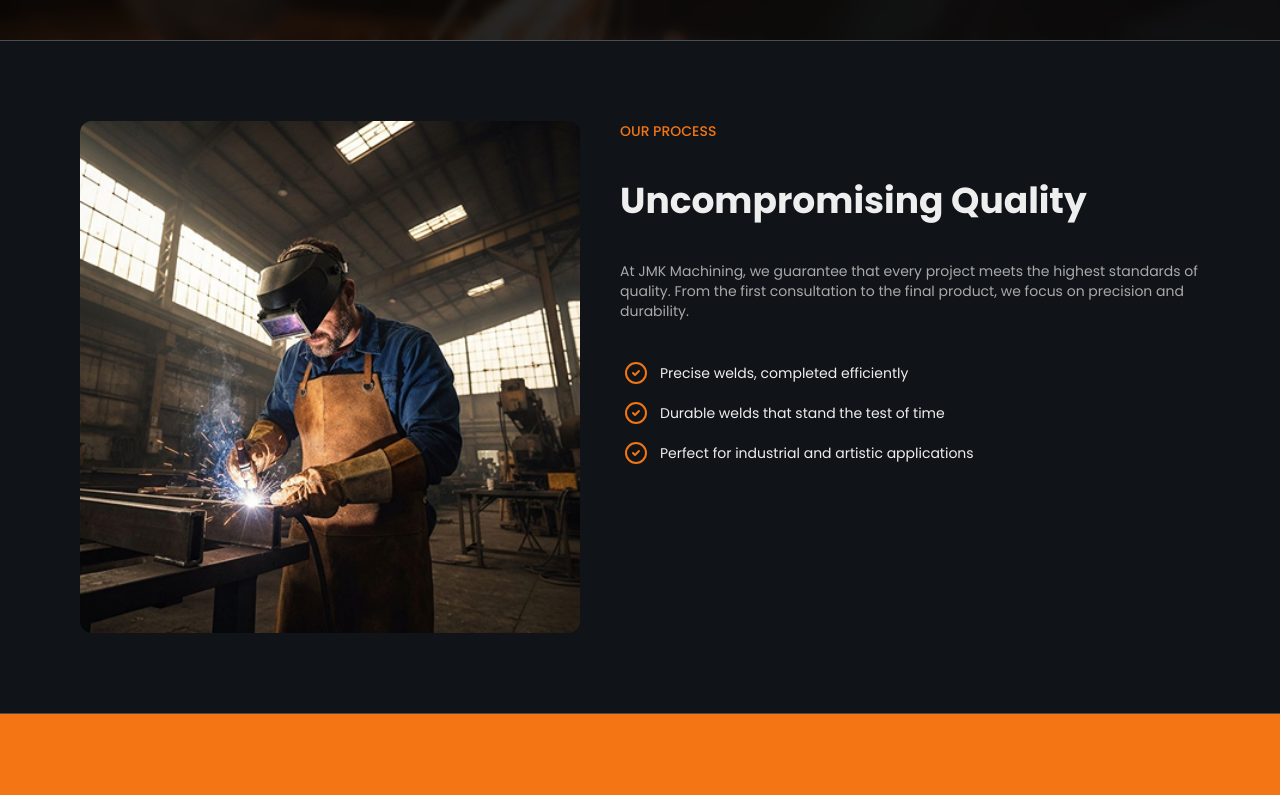
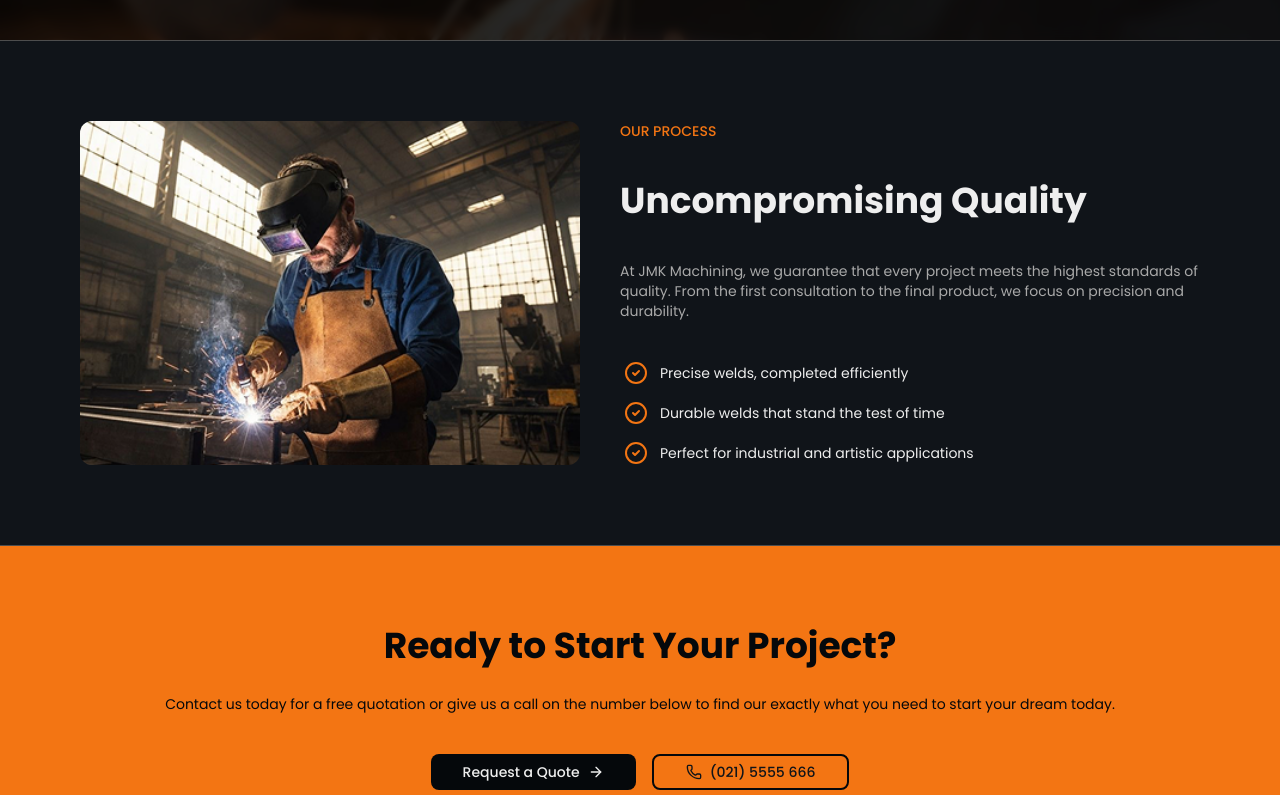
Before and after one commit to Michael1840/jmk-machining, a Next.js app: page /services in a window 1280 px wide. Shown: the part 760-1555 px from the top of the page. Built offline with nearby package versions, Linux system fonts and the light colour scheme.

Commit message:
Added animations

```diff
--- a/app/globals.css
+++ b/app/globals.css
@@ -40,6 +40,12 @@
   }
 }
 
+@layer base {
+  html {
+    scroll-behavior: smooth;
+  }
+}
+
 body {
   background: var(--app-background);
   color: var(--text-primary);
--- a/app/layout.tsx
+++ b/app/layout.tsx
@@ -4,6 +4,7 @@ import { Poppins } from 'next/font/google';
 import './globals.css';
 import Footer from '@/components/footer/Footer';
 import HamburgerNav from '@/components/navbar/HamburgerNav';
+import ScrollToTop from '@/components/animator/ScrollToTop';
 
 const poppins = Poppins({
   subsets: ['latin'],
@@ -25,6 +26,7 @@ export default function RootLayout({
   return (
     <html lang="en">
       <body className={`${poppins.variable} font-sans antialiased`}>
+        {/* <ScrollToTop /> */}
         <Navbar />
         <main>{children}</main>
         <Footer />
--- /dev/null
+++ b/components/animator/RevealSection.tsx
@@ -0,0 +1,42 @@
+'use client';
+
+import { useRef, useState, useEffect, ReactNode } from 'react';
+import { twMerge } from 'tailwind-merge';
+
+export default function RevealSection({
+  children,
+  className,
+}: {
+  children: ReactNode;
+  className?: string;
+}) {
+  const ref = useRef<HTMLDivElement>(null);
+  const [visible, setVisible] = useState(false);
+
+  useEffect(() => {
+    const observer = new IntersectionObserver(
+      ([entry]) => {
+        if (!entry.isIntersecting) return;
+        setVisible(true);
+        observer.unobserve(entry.target);
+      },
+      { threshold: 0.1 },
+    );
+
+    if (ref.current) observer.observe(ref.current);
+    return () => observer.disconnect();
+  }, []);
+
+  return (
+    <div
+      ref={ref}
+      className={twMerge(
+        'transition-all duration-700 ease-out',
+        visible ? 'opacity-100 translate-y-0' : 'opacity-0 translate-y-10',
+        className,
+      )}
+    >
+      {children}
+    </div>
+  );
+}
--- /dev/null
+++ b/components/animator/ScrollToTop.tsx
@@ -0,0 +1,14 @@
+'use client';
+
+import { useEffect } from 'react';
+import { usePathname } from 'next/navigation';
+
+export default function ScrollToTop() {
+  const pathname = usePathname();
+
+  useEffect(() => {
+    window.scrollTo(0, 0);
+  }, [pathname]);
+
+  return null;
+}
--- /dev/null
+++ b/components/containers/ImageWrapper.tsx
@@ -0,0 +1,25 @@
+// components/ImageWrapper.tsx
+import Image from 'next/image';
+import { twMerge } from 'tailwind-merge';
+import RevealSection from '../animator/RevealSection';
+
+export default function ImageWrapper({
+  src,
+  alt,
+  className,
+}: {
+  src: string;
+  alt: string;
+  className?: string;
+}) {
+  return (
+    <RevealSection
+      className={twMerge(
+        'relative flex-1 min-w-75 max-w-125 self-stretch rounded-xl overflow-hidden',
+        className,
+      )}
+    >
+      <Image src={src} alt={alt} fill className="object-cover" />
+    </RevealSection>
+  );
+}
--- a/components/hero/HeroContainer.tsx
+++ b/components/hero/HeroContainer.tsx
@@ -2,7 +2,7 @@ import Image from 'next/image';
 import { ReactNode } from 'react';
 
 import { twMerge } from 'tailwind-merge';
-import Section from '../section/Section';
+import RevealSection from '../animator/RevealSection';
 
 export default function HeroContainer({
   children,
@@ -14,7 +14,7 @@ export default function HeroContainer({
   className?: string;
 }) {
   return (
-    <div className="relative w-full h-dvh">
+    <div className="relative w-full h-dvh ">
       <Image
         src={image}
         alt="Hero"
@@ -22,7 +22,6 @@ export default function HeroContainer({
         style={{ objectFit: 'cover' }}
         priority
       />
-
       <div
         className={twMerge(
           'absolute inset-0 flex items-center justify-center bg-black/85 backdrop-blur-xs px-4 py-16 md:p-20',
--- a/components/pages/about/StoryContainer.tsx
+++ b/components/pages/about/StoryContainer.tsx
@@ -1,38 +1,37 @@
+import RevealSection from '@/components/animator/RevealSection';
+import ImageWrapper from '@/components/containers/ImageWrapper';
 import Section from '@/components/section/Section';
 
 export default function StoryContainer() {
   return (
     <Section className="flex flex-wrap-reverse gap-10 bg-app-container border-y border-border-secondary justify-center">
-      <img
-        src={'/drill.png'}
-        alt="Drill image"
-        className="flex-1 min-w-75 max-w-125 self-stretch object-cover rounded-xl"
-      />
+      <ImageWrapper alt="Drill image" src="/drill.png" />
       <div className="flex-1 min-w-1/2">
         <div className="flex flex-col gap-10">
-          <h3 className="font-medium text-sm text-accent text-center md:text-left">
-            WHY CHOOSE US
-          </h3>
+          <RevealSection>
             <h1 className="font-bold text-3xl md:text-4xl text-center md:text-left text-text-primary">
               Our Story
             </h1>
+          </RevealSection>
+          <RevealSection>
             <p className="text-xs md:text-sm text-text-secondary text-center md:text-left">
               What began as a passion in a home garage has grown into a
               comprehensive machining and fabrication facility. Founder and red
-            seal certified fitter and turner, James Kruger, inherited the trade
-            from his father and has devoted himself to perfecting the craft of
-            metalwork.
+              seal certified fitter and turner, James Kruger, inherited the
+              trade from his father and has devoted himself to perfecting the
+              craft of metalwork.
               <br />
               <br />
               Over the years, we've invested in cutting-edge technology and
-            assembled a team of certified machinists who share our commitment to
-            excellence. Today, we serve a diverse clientele, from individual
-            clients to major industrial firms.
+              assembled a team of certified machinists who share our commitment
+              to excellence. Today, we serve a diverse clientele, from
+              individual clients to major industrial firms.
               <br />
               <br />
               Our mission is clear: to provide superior machining services with
               honesty, accuracy, and a personalized approach that sets us apart.
             </p>
+          </RevealSection>
         </div>
       </div>
     </Section>
--- a/components/pages/about/ValuesContainer.tsx
+++ b/components/pages/about/ValuesContainer.tsx
@@ -1,3 +1,4 @@
+import RevealSection from '@/components/animator/RevealSection';
 import ValueItem from './ValueItem';
 
 import Section from '@/components/section/Section';
@@ -8,13 +9,18 @@ export default function ValuesContainer() {
   return (
     <Section className="flex flex-col gap-10 bg-app-background">
       <div className="gap-20">
+        <RevealSection>
           <h3 className="font-medium text-sm mt-5 text-accent text-center">
             OUR VALUES
           </h3>
+        </RevealSection>
+        <RevealSection>
           <h1 className="font-bold text-3xl md:text-4xl text-center text-text-primary mt-10">
             What Drives Us Forward
           </h1>
+        </RevealSection>
       </div>
+      <RevealSection>
         <div className="flex flex-col sm:flex-row">
           <ValueItem
             icon={<Medal size={32} className="stroke-accent" />}
@@ -32,6 +38,7 @@ export default function ValuesContainer() {
             description="We ensure consistent reliability through proactive maintenance and transparent communication."
           />
         </div>
+      </RevealSection>
     </Section>
   );
 }
--- a/components/pages/home/ServiceContainer.tsx
+++ b/components/pages/home/ServiceContainer.tsx
@@ -3,39 +3,53 @@ import ServiceItem from './ServiceItem';
 import RegularButton from '../../buttons/RegularButton';
 import ServiceContainerButton from './ServiceContainerButton';
 import Section from '@/components/section/Section';
+import RevealSection from '@/components/animator/RevealSection';
 
 export default function ServiceContainer() {
   return (
     <Section className="flex flex-col bg-app-background">
       <div className="gap-20">
+        <RevealSection>
           <h3 className="font-medium text-sm mt-5 text-accent text-center">
             WHAT WE DO
           </h3>
+        </RevealSection>
+
+        <RevealSection>
           <h1 className="font-bold text-3xl md:text-4xl text-center text-text-primary mt-10">
             Professional Welding Services
           </h1>
+        </RevealSection>
       </div>
       <div className="grid grid-cols-1 md:grid-cols-2  gap-8 md:gap-20 mt-20">
+        <RevealSection>
           <ServiceItem
             icon={<Zap size={32} className="stroke-accent" />}
             title="MIG Welding"
             description="A fast welding process using a continuous wire feed."
           />
+        </RevealSection>
+        <RevealSection>
           <ServiceItem
             icon={<Flame size={32} className="stroke-accent" />}
             title="Stick Welding"
             description="A versatile technique suitable for outdoor and windy conditions."
           />
+        </RevealSection>
+        <RevealSection>
           <ServiceItem
             icon={<Layers size={32} className="stroke-accent" />}
             title="Flux-Cored Arc Welding"
             description="Ideal for thick materials, providing high penetration."
           />
+        </RevealSection>
+        <RevealSection>
           <ServiceItem
             icon={<Drill size={32} className="stroke-accent" />}
             title="Submerged Arc Welding"
             description="Used for heavy-duty applications, delivering deep welds with minimal spatter."
           />
+        </RevealSection>
       </div>
       <ServiceContainerButton />
     </Section>
--- a/components/pages/services/QualityContainer.tsx
+++ b/components/pages/services/QualityContainer.tsx
@@ -1,14 +1,11 @@
+import ImageWrapper from '@/components/containers/ImageWrapper';
 import Section from '@/components/section/Section';
 import { CircleCheck } from 'lucide-react';
 
 export default function QualityContainer() {
   return (
     <Section className="flex flex-wrap-reverse gap-10 bg-app-container border-y border-border-secondary justify-center">
-      <img
-        src={'/man_welding.png'}
-        alt="Man welding"
-        className="flex-1 min-w-75 max-w-125 self-stretch object-cover rounded-xl"
-      />
+      <ImageWrapper src={'/man_welding.png'} alt="Man welding" />
       <div className="flex-1 min-w-1/2">
         <div className="flex flex-col gap-10">
           <h3 className="font-medium text-sm text-accent text-center md:text-left">
```
Also changed, not shown: components/navbar/HamburgerNav.tsx (+24 -24 lines), components/pages/home/ChooseUsContainer.tsx (+21 -8 lines). Lines whose indentation alone changed are shown as unchanged.
